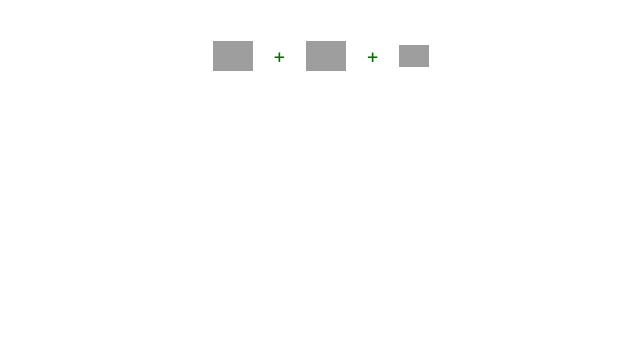
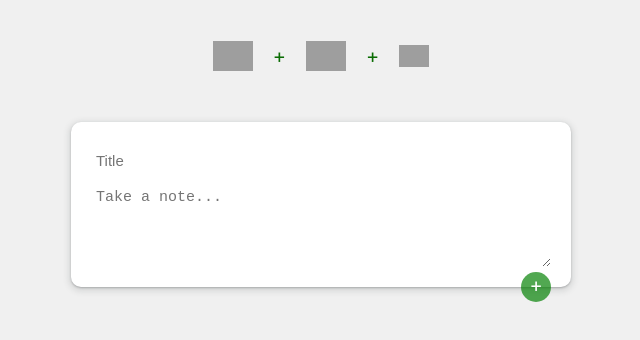
Before and after one commit to LevinIgor/vue-keeps, a Vue app: page / in a window 1280 px wide. Shown: the top 340 px of the page, without its empty margins (319-959 px from the left). Built offline with nearby package versions, Linux system fonts and the light colour scheme; grey boxes are pictures that could not be loaded.

Commit message:
Input forms component

```diff
--- a/src/App.vue
+++ b/src/App.vue
@@ -14,6 +14,9 @@ import VKeeps from "./components/v-keeps.vue";
 <style scoped>
 main{
     padding: 40px;
+    display: flex;
+    flex-direction: column;
+    align-items: center;
 }
 
 
--- a/src/assets/base.css
+++ b/src/assets/base.css
@@ -14,6 +14,7 @@ body {
     Oxygen, Ubuntu, Cantarell, "Fira Sans", "Droid Sans", "Helvetica Neue",
     sans-serif;
   font-size: 15px;
+  background-color: #f0f0f0;
   text-rendering: optimizeLegibility;
   -webkit-font-smoothing: antialiased;
   -moz-osx-font-smoothing: grayscale;
--- a/src/assets/main.css
+++ b/src/assets/main.css
@@ -1 +1,9 @@
 @import "./base.css";
+
+input,textarea{
+    outline: none;
+    border: none;
+    padding: 10px 5px;
+    font-size: 15px;
+    resize: vertical;
+}
--- a/src/components/v-input-form.vue
+++ b/src/components/v-input-form.vue
@@ -1,3 +1,64 @@
-<template></template>
-<script setup></script>
-<style scoped></style>
+<template>
+  <div class="forms">
+    <input
+      type="text"
+      class="form__title"
+      placeholder="Title"
+      v-model="form.title"
+    />
+    <textarea
+      rows="4"
+      class="form__content"
+      placeholder="Take a note..."
+      v-model="form.content"
+    ></textarea>
+    <span class="form__btn" title="Create" />
+  </div>
+</template>
+<script setup>
+import { ref } from "vue";
+
+const form = ref({});
+</script>
+<style scoped>
+.forms {
+  box-sizing: border-box;
+  margin-top: 50px;
+  width: 500px;
+  display: flex;
+  flex-direction: column;
+  padding: 20px;
+  border-radius: 10px;
+  background-color: white;
+  box-shadow: 0 1px 2px 0 rgb(60 64 67 / 30%), 0 2px 6px 2px rgb(60 64 67 / 15%);
+}
+.form__btn {
+  cursor: pointer;
+  width: 30px;
+  height: 30px;
+  color: #fff;
+  background-color: rgba(0, 128, 0, 0.683);
+  border-radius: 50%;
+  font-size: 20px;
+  position: absolute;
+  right: 20px;
+  bottom: -15px;
+  transition: background-color 0.25s ease-in-out;
+}
+.form__btn::after {
+  content: "+";
+  position: absolute;
+  top: 50%;
+  left: 50%;
+  transform: translate(-50%, -55%);
+}
+.form__btn:hover {
+  background-color: rgba(0, 128, 0, 1);
+}
+
+@media (max-width: 768px) {
+  .forms {
+    width: 100%;
+  }
+}
+</style>
```
